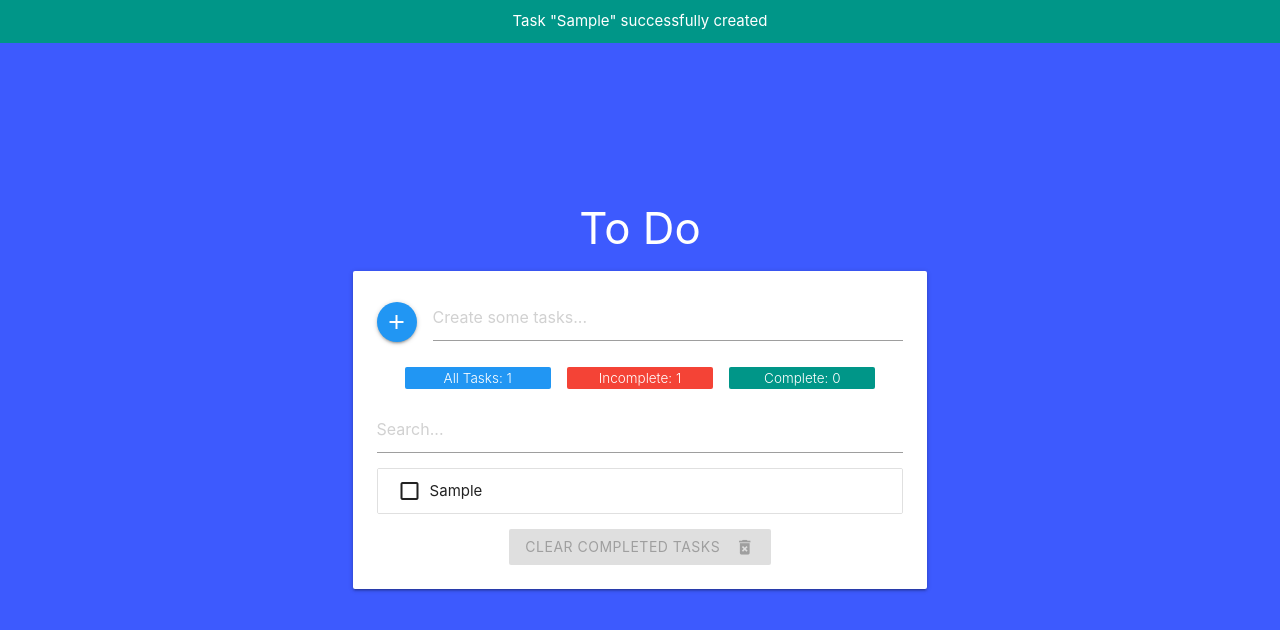
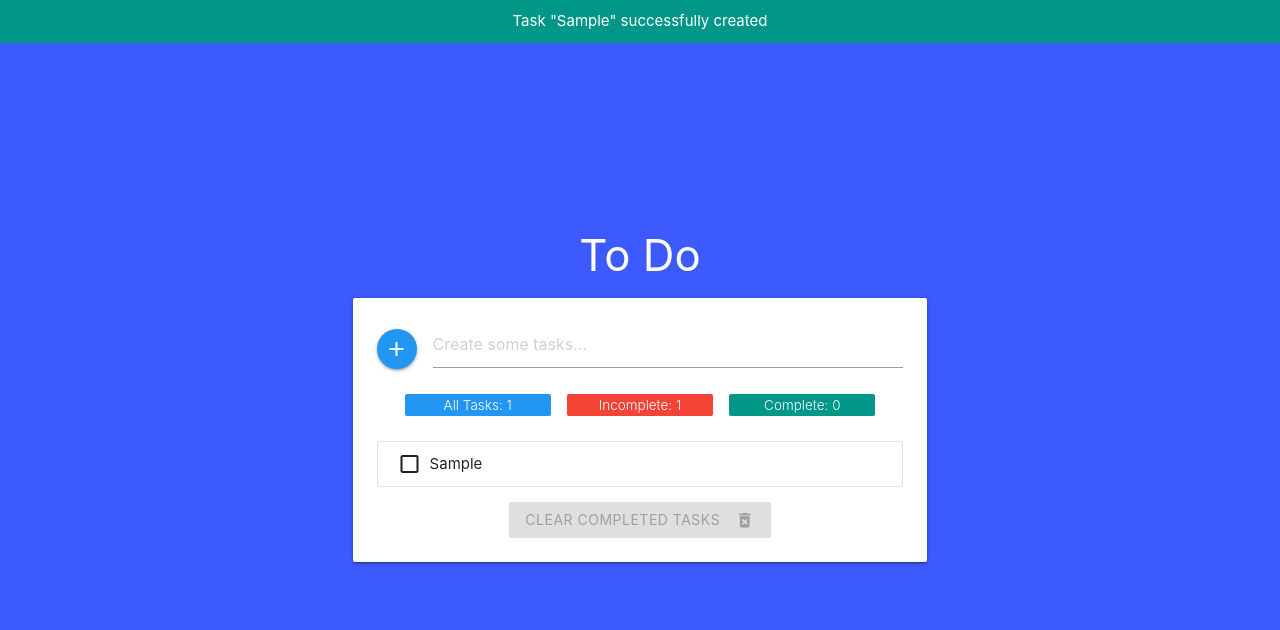
Before and after one commit to nikitaafufaev/react-material-todo, a React app: page / in a window 1280 px wide. Both pictures are taken after typing "Sample" into the empty fields and a click on the button "add". Shown: the top 630 px of the page. Built offline with nearby package versions, Linux system fonts and the light colour scheme.

Commit message:
Added material-ui and deleted search bar

```diff
--- a/package.json
+++ b/package.json
@@ -42,6 +42,7 @@
     "webpack-dev-server": "^3.7.2"
   },
   "dependencies": {
+    "@material-ui/core": "^4.2.1",
     "autoprefixer": "^9.6.0",
     "gh-pages": "^2.0.1",
     "materialize-css": "^1.0.0",
--- a/src/components/App.jsx
+++ b/src/components/App.jsx
@@ -26,7 +26,7 @@ class App extends Component {
 
   onTaskSubmit() {
     const { inputText } = this.state;
-    const success = this.checkTask(inputText);
+    const success = this.checkTask(inputText.trim());
 
     this.deleteNotification();
     if (!success) return;
@@ -36,7 +36,7 @@ class App extends Component {
       tasks: [
         ...state.tasks,
         {
-          title: state.inputText,
+          title: state.inputText.trim(),
           isCompleted: false,
         },
       ],
@@ -49,10 +49,10 @@ class App extends Component {
       state.tasks.forEach(element => {
         if (element.isCompleted) counter += 1;
       });
-      const newTasks = state.tasks.filter(element => !element.isCompleted);
+      const tasks = state.tasks.filter(element => !element.isCompleted);
 
       return {
-        tasks: [...newTasks],
+        tasks: [...tasks],
         notification: {
           isShow: true,
           isFailure: false,
--- a/src/components/Notification.jsx
+++ b/src/components/Notification.jsx
@@ -1,15 +1,19 @@
 import React from 'react';
+import Fade from '@material-ui/core/Fade';
 import PropTypes from 'prop-types';
 
 import '../styles/Notification.scss';
 
 function Notification(props) {
   const { notification } = props;
-  const showClass = notification.isShow ? 'show' : '';
   const failureClass = notification.isFailure ? 'red' : 'teal';
-  const classes = `notification white-text center-align ${failureClass} ${showClass}`;
+  const classes = `notification white-text center-align ${failureClass}`;
 
-  return <div className={classes}>{notification.text}</div>;
+  return (
+    <Fade in={notification.isShow}>
+      <div className={classes}>{notification.text}</div>
+    </Fade>
+  );
 }
 
 Notification.propTypes = {
--- a/src/components/SearchBar.jsx
+++ /dev/null
@@ -1,9 +0,0 @@
-import React from 'react';
-
-import '../styles/SearchBar.scss';
-
-function SearchBar() {
-  return <input className="search-bar" type="text" placeholder="Search..." />;
-}
-
-export default SearchBar;
--- a/src/components/TodoList.jsx
+++ b/src/components/TodoList.jsx
@@ -7,16 +7,17 @@ import TodoItem from './TodoItem';
 
 function TodoList(props) {
   const { tasks, toggleDone, deleteTask } = props;
+
   return (
     <ul className="todo-list collection">
       {tasks.map((element, index) => (
         <TodoItem
-          done={tasks[index].isCompleted}
+          done={element.isCompleted}
           item={element.title}
           index={index}
           toggleDone={toggleDone}
           deleteTask={deleteTask}
-          key={element + Math.random().toFixed(3)}
+          key={element.title + Math.random().toFixed(3)}
         />
       ))}
     </ul>
--- a/src/components/TodoOutput.jsx
+++ b/src/components/TodoOutput.jsx
@@ -1,32 +1,26 @@
 import React from 'react';
+import Collapse from '@material-ui/core/Collapse';
 import PropTypes from 'prop-types';
 
 import '../styles/TodoOutput.scss';
 
 import TasksDisplay from './TasksDisplay';
-import SearchBar from './SearchBar';
 import TodoList from './TodoList';
 import ClearButton from './ClearButton';
 
 function TodoOutput(props) {
   const { tasks, onToggleDone, onClearCompleteTasks, onDeleteTask } = props;
-  let classes = 'todo-output';
-
-  if (tasks.length === 0) {
-    classes = `${classes} hidden`;
-  }
 
   const completedArr = tasks.filter(element => element.isCompleted);
   const completed = completedArr.length;
   const incompleted = tasks.length - completed;
-
   const isCompleted =
-    tasks.findIndex(element => element.isCompleted === true) !== -1;
+    tasks.find(element => element.isCompleted === true) !== undefined;
 
   return (
-    <div className={classes}>
+    <Collapse in={tasks.length !== 0}>
+      <div className="todo-output">
         <TasksDisplay completed={completed} incompleted={incompleted} />
-      <SearchBar />
         <TodoList
           tasks={tasks}
           toggleDone={onToggleDone}
@@ -37,6 +31,7 @@ function TodoOutput(props) {
           clearCompleteTasks={onClearCompleteTasks}
         />
       </div>
+    </Collapse>
   );
 }
 
--- a/src/styles/Notification.scss
+++ b/src/styles/Notification.scss
@@ -3,14 +3,10 @@
   top: 0;
   left: 0;
   right: 0;
-  display: none;
+  display: flex;
   justify-content: center;
   align-items: center;
   width: 100%;
   min-height: 5vh;
   padding: 10px;
-
-  &.show {
-    display: flex;
-  }
 }
--- a/src/styles/SearchBar.scss
+++ /dev/null
@@ -1,6 +0,0 @@
-.search-bar {
-  &:focus {
-    border-bottom: 1px solid #2196f3 !important;
-    box-shadow: 0 1px 0 0 #2196f3 !important;
-  }
-}
```
Also changed, not shown: 1 other file (tests, documents, lock files or other folders). Lines whose indentation alone changed are shown as unchanged.
